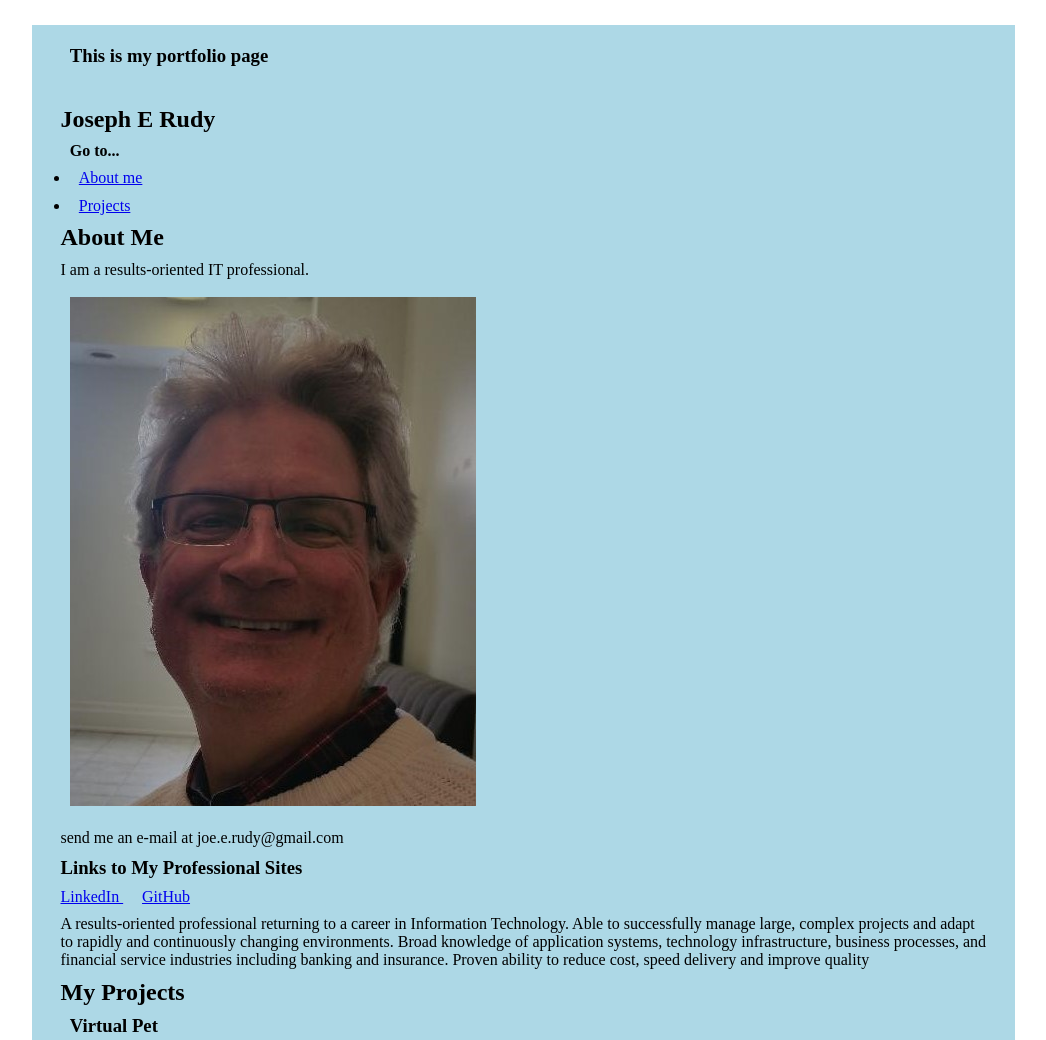
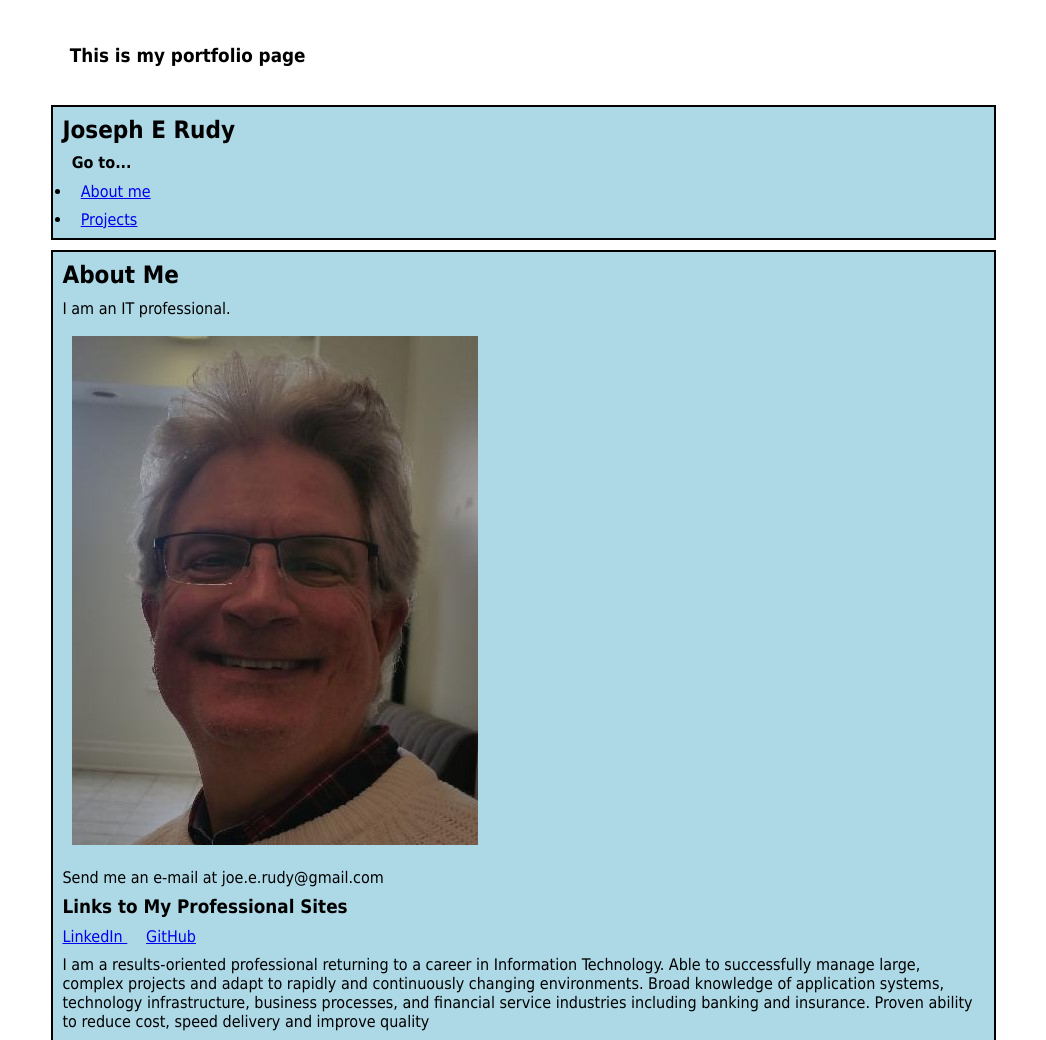
Before and after one commit to jr4boc01/jr4boc01.github.io, a plain HTML site: page index.html in a window 1280 px wide. Shown: the top 1040 px of the page, without its empty margins (6-1052 px from the left). Drawn offline with Linux system fonts and the light colour scheme.

Commit message:
completed html and CSS

```diff
--- a/css/Layout.css
+++ b/css/Layout.css
@@ -6,7 +6,6 @@
 
 .container{
 	display: grid;
-	grid-template-rows: auto auto;
 	justify-content: center;
 	align-items: flex-start;
 	min-height: 90%;
--- a/css/Style.css
+++ b/css/Style.css
@@ -1,3 +1,20 @@
 .container{
+	background-color: white;
+	font-family: "Tahoma", Times, serif;
+}
+
+.section__top{
+	border: 2px solid black;
 	background-color: lightblue;
 }
+.section__aboutme{
+	border: 2px solid black;
+	background-color: lightblue;
+}
+.section__projects{
+	border: 2px solid black;
+	background-color: lightblue;
+}
+.footer {
+	font-size: 24px;
+}
--- a/index.html
+++ b/index.html
@@ -25,15 +25,15 @@
 	</section>
 	<section class="section__aboutme" id="aboutMe">
 		<h2>About Me </h2>
-			<p>I am a results-oriented IT professional.</p>
+			<p>I am an IT professional.</p>
 			<article>
 			<img src="./images/thumbnail.jpg" alt="Photo of Joe">
 			</article>
-			<p>send me an e-mail at joe.e.rudy@gmail.com</p>
+			<p>Send me an e-mail at joe.e.rudy@gmail.com</p>
 			<h3> Links to My Professional Sites</h3>
 			<a href="https://www.linkedin.com/in/joerudy">LinkedIn   </a>
         	<a href="https://github.com/jr4boc01">GitHub  </a>
-        	<p> A results-oriented professional returning to a career in Information Technology.  Able to successfully manage large, complex projects and adapt to rapidly and continuously changing environments.  Broad knowledge of application systems, technology infrastructure, business processes, and financial service industries including banking and insurance.  Proven ability to reduce cost, speed delivery and improve quality
+        	<p> I am a results-oriented professional returning to a career in Information Technology.  Able to successfully manage large, complex projects and adapt to rapidly and continuously changing environments.  Broad knowledge of application systems, technology infrastructure, business processes, and financial service industries including banking and insurance.  Proven ability to reduce cost, speed delivery and improve quality </p>
 	</section>
 	<section class="section__projects" id="projects">
 		<h2>My Projects </h2>
```
